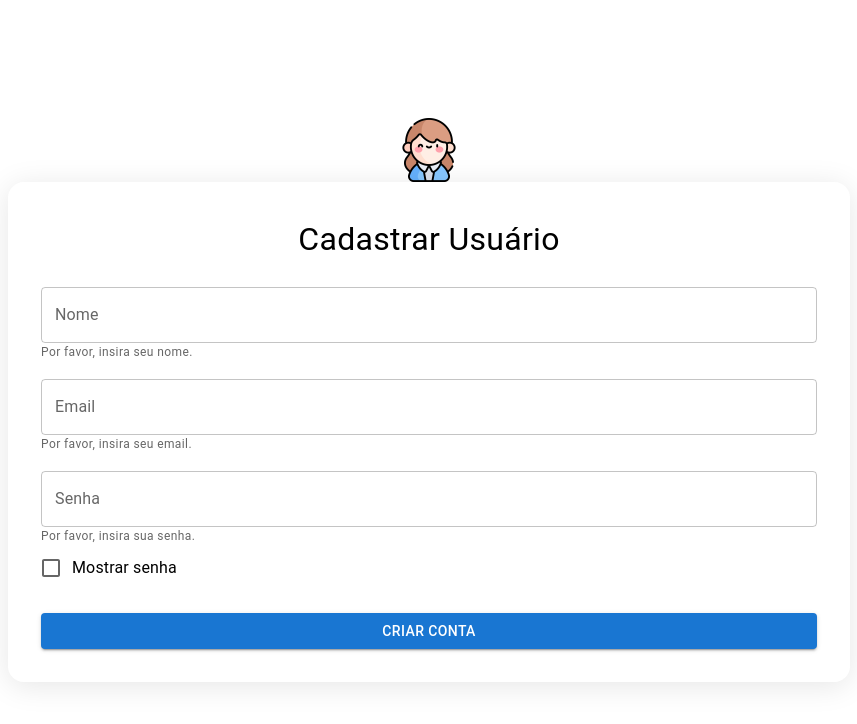
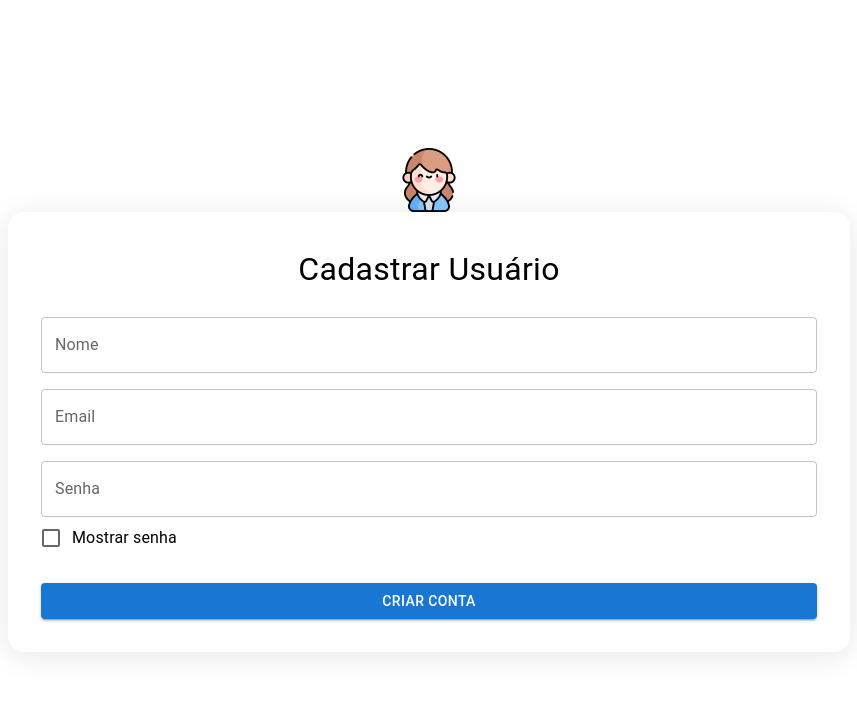
Before and after one commit to adrian0-0/frontend-task-management, a Next.js app: page /auth/signup in a window 1280 px wide. Shown: the top 724 px of the page, without its empty margins (211-1068 px from the left). Built offline with nearby package versions, Linux system fonts and the light colour scheme.

Commit message:
feat: change password validation and change button text

```diff
--- a/src/app/auth/signup/page.tsx
+++ b/src/app/auth/signup/page.tsx
@@ -45,10 +45,10 @@ const SignUp = () => {
     password: Yup.string()
       .min(8, "A senha deve ter pelo menos 8 caracteres.")
       .max(40, "Sua senha é muita longa.")
-      .matches(
-        /((?=.*\d)|(?=.*\W+))(?![.\n])(?=.*[A-Z])(?=.*[a-z]).*$/,
-        "Sua senha deve conter pelo menos uma letra maiúscula, uma letra minúscula, um número e um caractere especial e não conter espaços em branco."
-      )
+      .matches(/[A-Z]/, "Pelo menos uma letra maiúscula")
+      .matches(/[a-z]/, "Pelo menos uma letra minúscula")
+      .matches(/[0-9]/, "Pelo menos um número")
+      .matches(/[?=.*\W+]/, "Pelo menos um caractere especial")
       .required("A senha é obrigatória."),
   });
 
@@ -130,11 +130,7 @@ const SignUp = () => {
                   label="Nome"
                   id="name"
                   fullWidth
-                  helperText={
-                    touched.name && errors.name
-                      ? errors.name
-                      : "Por favor, insira seu nome."
-                  }
+                  helperText={touched.name && errors.name ? errors.name : null}
                   error={touched.name && Boolean(errors.name)}
                   onChange={handleChange}
                 ></TextField>
@@ -144,9 +140,7 @@ const SignUp = () => {
                   id="email"
                   fullWidth
                   helperText={
-                    touched.email && errors.email
-                      ? errors.email
-                      : "Por favor, insira seu email."
+                    touched.email && errors.email ? errors.email : null
                   }
                   error={touched.email && Boolean(errors.email)}
                   onChange={handleChange}
@@ -157,9 +151,7 @@ const SignUp = () => {
                   id="password"
                   fullWidth
                   helperText={
-                    touched.email && errors.email
-                      ? errors.email
-                      : "Por favor, insira sua senha."
+                    touched.email && errors.email ? errors.email : null
                   }
                   error={touched.password && Boolean(errors.password)}
                   onChange={handleChange}
--- a/src/app/employee/attachTask/page.tsx
+++ b/src/app/employee/attachTask/page.tsx
@@ -202,7 +202,7 @@ const AttachTask = () => {
                 fullWidth
                 sx={{ marginTop: "2rem" }}
               >
-                Enviar
+                Salvar
               </Button>
             </Form>
           )}
--- a/src/app/employee/create/page.tsx
+++ b/src/app/employee/create/page.tsx
@@ -208,7 +208,7 @@ const EmployeeCreate = () => {
                     marginTop: "2rem",
                   }}
                 >
-                  Enviar
+                  Salvar
                 </Button>
               </Form>
             )}
--- a/src/app/employee/edit/page.tsx
+++ b/src/app/employee/edit/page.tsx
@@ -231,7 +231,7 @@ const EditEmployee = () => {
                     marginTop: "2rem",
                   }}
                 >
-                  Enviar
+                  Salvar
                 </Button>
               </Form>
             )}
--- a/src/app/stockpile/attachTask/page.tsx
+++ b/src/app/stockpile/attachTask/page.tsx
@@ -173,7 +173,7 @@ const AttachTask = () => {
                 fullWidth
                 sx={{ marginTop: "2rem" }}
               >
-                Enviar
+                Salvar
               </Button>
             </Form>
           )}
--- a/src/app/stockpile/create/page.tsx
+++ b/src/app/stockpile/create/page.tsx
@@ -164,7 +164,7 @@ const CreateStockpile = () => {
                     marginTop: "2rem",
                   }}
                 >
-                  Enviar
+                  Salvar
                 </Button>
               </Form>
             )}
--- a/src/app/stockpile/edit/page.tsx
+++ b/src/app/stockpile/edit/page.tsx
@@ -182,7 +182,7 @@ const EditStockpile = () => {
                     marginTop: "2rem",
                   }}
                 >
-                  Enviar
+                  Salvar
                 </Button>
               </Form>
             )}
--- a/src/app/tasks/attach/employee/page.tsx
+++ b/src/app/tasks/attach/employee/page.tsx
@@ -186,7 +186,7 @@ const AttachEmployee = () => {
                 fullWidth
                 sx={{ marginTop: "2rem" }}
               >
-                Enviar
+                Salvar
               </Button>
             </Form>
           )}
--- a/src/app/tasks/attach/stockpile/page.tsx
+++ b/src/app/tasks/attach/stockpile/page.tsx
@@ -175,7 +175,7 @@ const AttachStockpile = () => {
                 fullWidth
                 sx={{ marginTop: "2rem" }}
               >
-                Enviar
+                Salvar
               </Button>
             </Form>
           )}
--- a/src/app/tasks/create/page.tsx
+++ b/src/app/tasks/create/page.tsx
@@ -198,7 +198,7 @@ const CreateTask = () => {
                     marginTop: "2rem",
                   }}
                 >
-                  Enviar
+                  Salvar
                 </Button>
               </Form>
             )}
--- a/src/app/tasks/edit/page.tsx
+++ b/src/app/tasks/edit/page.tsx
@@ -279,7 +279,7 @@ const EditTask = () => {
                       marginTop: "2rem",
                     }}
                   >
-                    Enviar
+                    Salvar
                   </Button>
                 </Form>
               )}
```
Also changed, not shown: src/app/auth/signin/page.tsx (+6 -10 lines).
